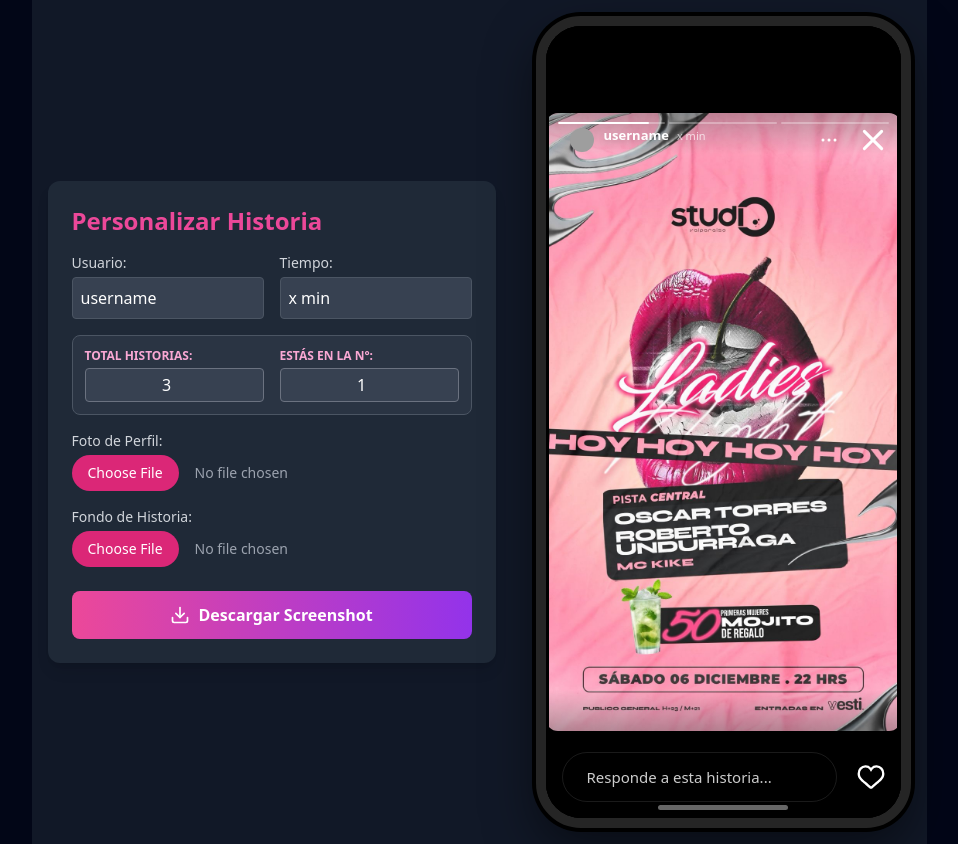
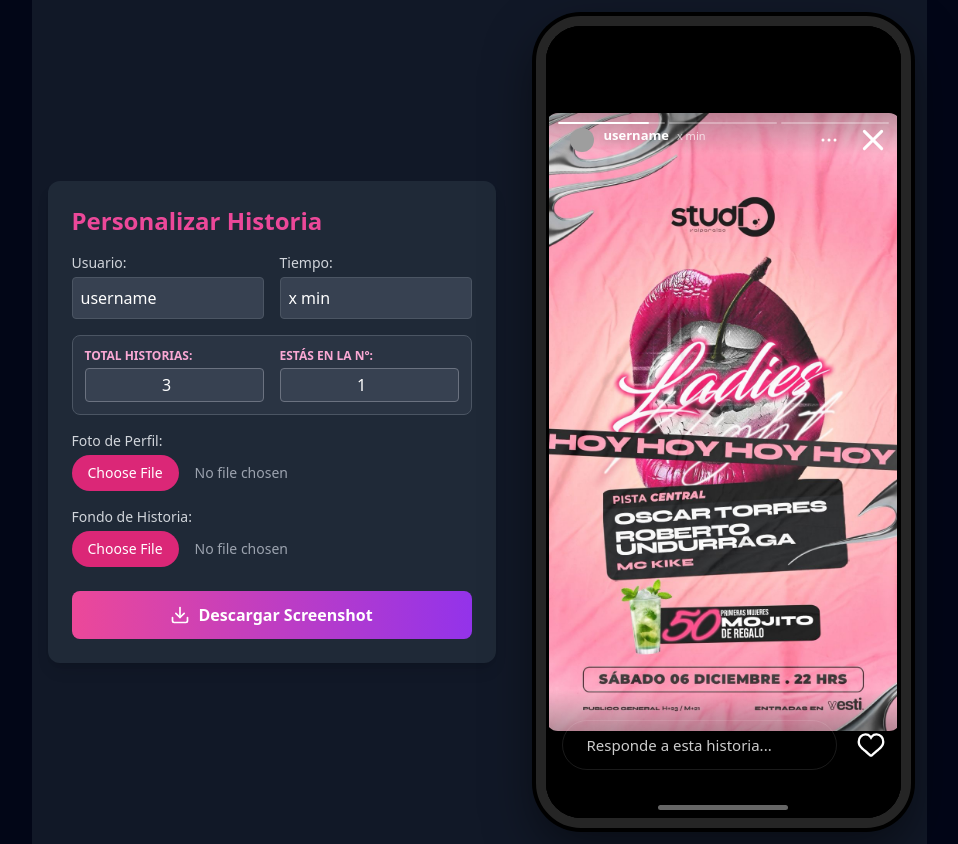
Before and after one commit to marybaxmann/ig, a React (Vite) app: page / in a window 1280 px wide. Shown: the whole page, without its empty margins (161-1119 px from the left). Built offline with nearby package versions, Linux system fonts and the light colour scheme; grey boxes are pictures that could not be loaded.

Commit message:
fix: increase bottom padding of response input for better centered screenshot

```diff
--- a/src/components/InstagramStory.tsx
+++ b/src/components/InstagramStory.tsx
@@ -76,7 +76,7 @@
       </div>
 
       {/* FOOTER */}
-      <div className="absolute bottom-0 w-full px-4 pb-4 z-20 flex items-center gap-4">
+      <div className="absolute bottom-0 w-full px-4 pb-12 z-20 flex items-center gap-4">
         <div className="flex-1 h-[50px]">
           <input type="text" placeholder="Responde a esta historia..." className="w-full h-full bg-transparent border-[1px] border-white/10 rounded-full px-6 text-white placeholder-white/80 text-[15px] outline-none" />
         </div>
```
